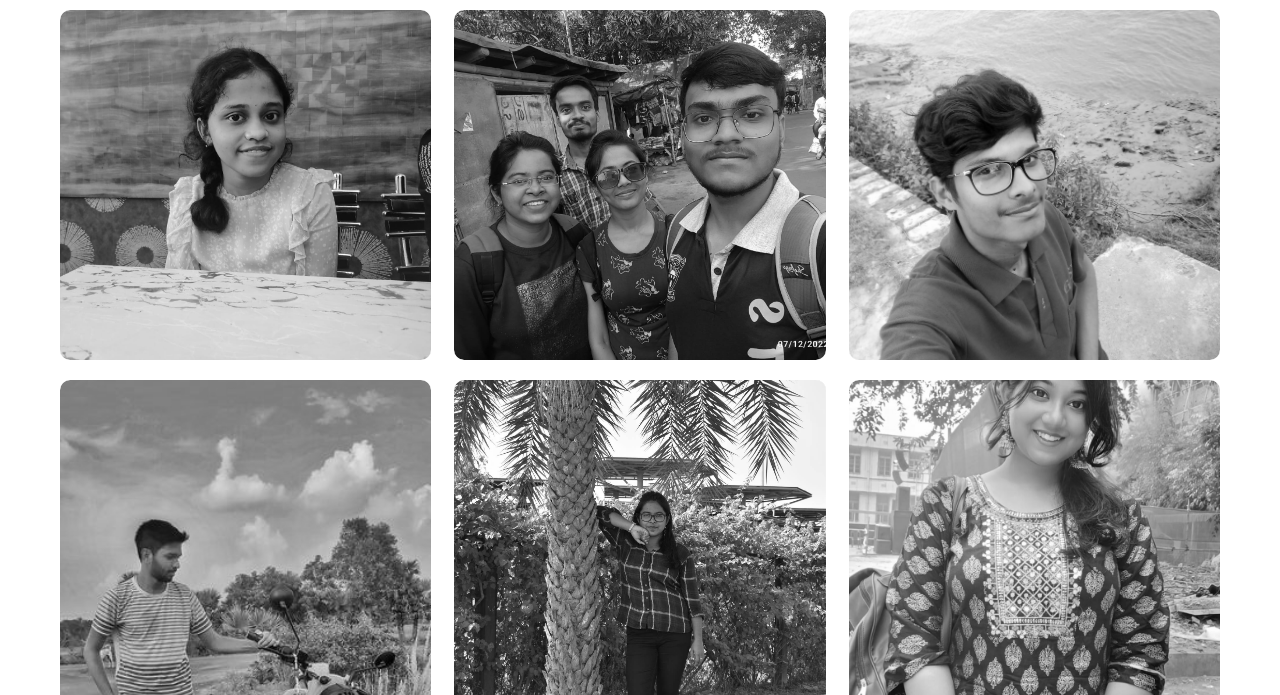
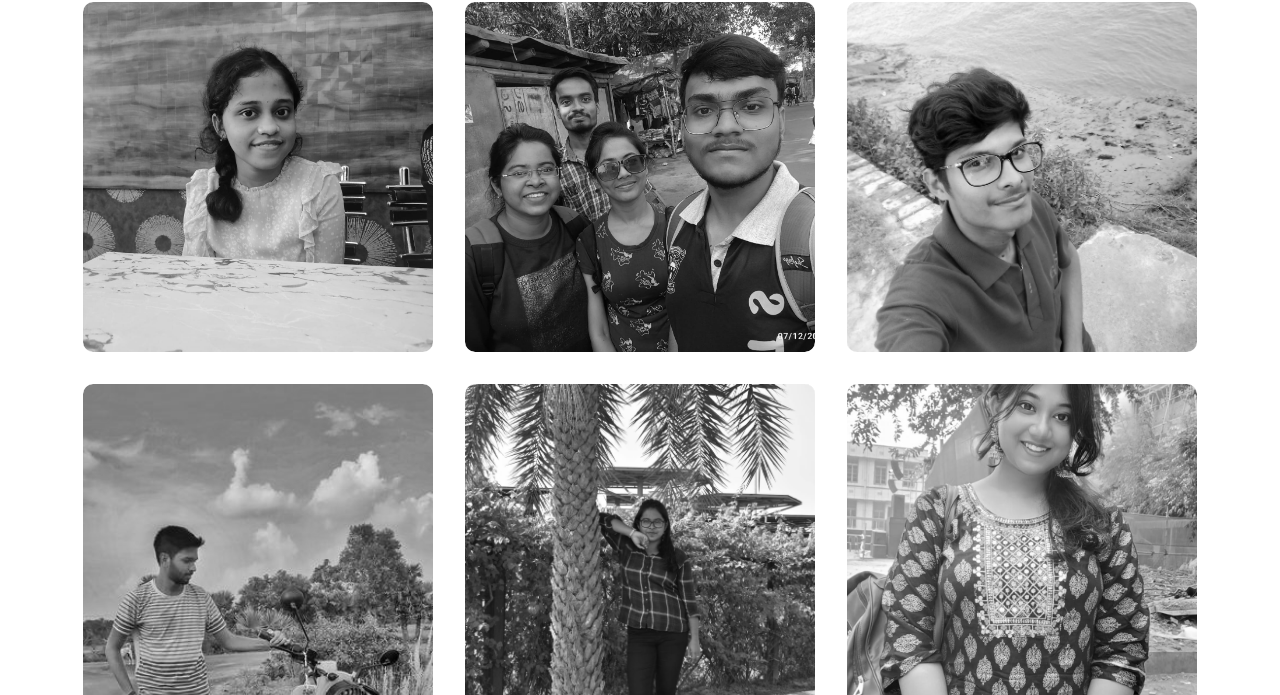
Before and after one commit to arjunofficialgit/friends-gallery, a plain HTML site: page index.html in a window 1280 px wide. Shown: the part 105-800 px from the top of the page. Drawn offline with Linux system fonts and the light colour scheme.

Commit message:
4th commit

```diff
--- a/index.css
+++ b/index.css
@@ -11,7 +11,6 @@
 }
 
 .container{
-    height: 100%;
     max-width: 1200px;
     margin: 0 auto;
     padding: 20px;
@@ -19,7 +18,7 @@
 
 .container h1{
     text-align: center;
-    margin: 20px 100px;
+    /* margin: 20px 100px; */
     font-size: 3rem;
 
 }
@@ -27,15 +26,19 @@
 .gallery{
     display: flex;
     flex-wrap: wrap;
-    justify-content: space-between;
+    justify-content: center;
+    flex-direction: row;
+    gap: 2rem;
+    margin: 2rem 0;
+
 }
 
 
 .card{
-    width: 32%;
+    width: 350px;
     height: 350px;
     position: relative;
-    margin-bottom: 20px;
+    /* margin-bottom: 20px; */
     border-radius: 10px;
     overflow: hidden;
     /* background-color: blue; */
@@ -91,7 +94,9 @@ h3{
     /* display: flex;
     flex-direction: column;
     justify-content: center; */
-    transform: translate(0rem,17rem);
+    position: absolute;
+    top: 300px; left: 100px;
+    /* transform: translate(0rem,17rem); */
     background: #ffffff52;
     backdrop-filter: blur(1px);
 
```
